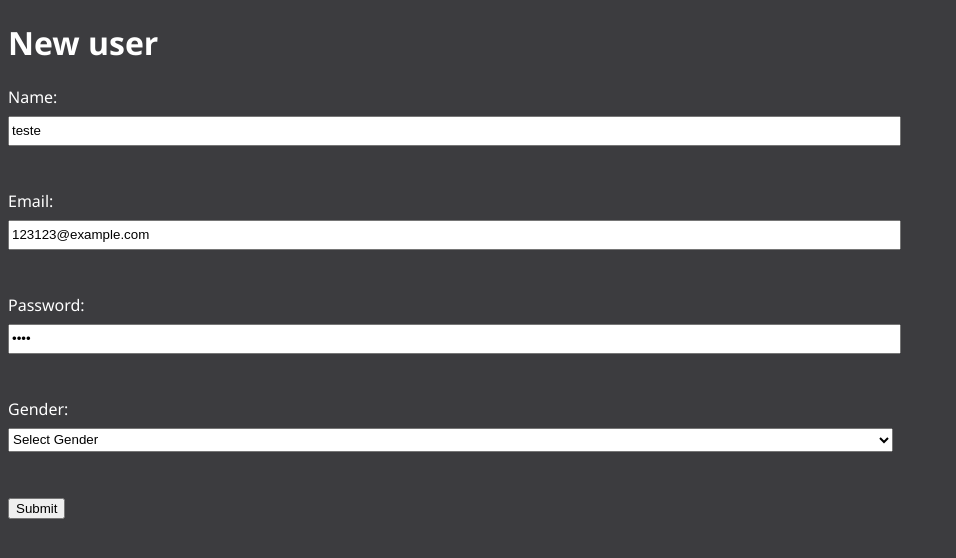
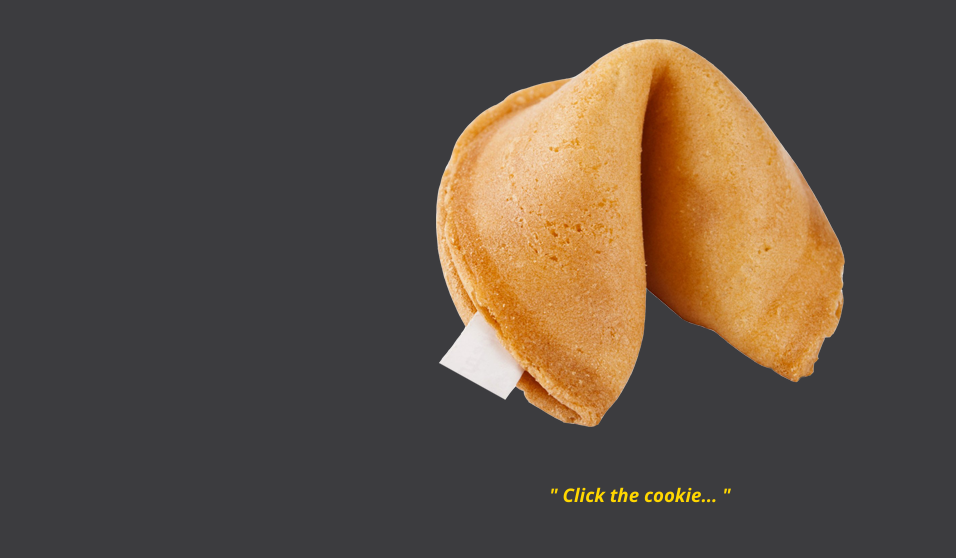
Before and after one commit to FernandoROL/my-first-react-app, a React (Create React App) app: page / in a window 1280 px wide. Shown: the top 558 px of the page, without its empty margins (0-956 px from the left). Built offline with nearby package versions, Linux system fonts and the light colour scheme.

Commit message:
fortune cookie

```diff
--- a/src/App.js
+++ b/src/App.js
@@ -1,73 +1,45 @@
 import React, { Component } from "react";
+import { fortunes } from "./assets/fortunes";
 
 class App extends Component {
 
   constructor(props) {
     super(props);
     this.state = {
-      form: {
-        name: 'teste',
-        email: '123123@example.com',
-        password: '3333',
-        gender: ''
-      },
-    }
-    this.register = this.register.bind(this);
-    this.formChange = this.formChange.bind(this);
+      phraseText: 'Click the cookie...'
+    };
+    this.phrase = fortunes;
+
+    this.biscuitFortune = this.biscuitFortune.bind(this);
   }
 
-  register(event) {
-    const { name, email, password, gender } = this.state.form;
-    name !== '' && email !== '' && password !== '' && gender != '' ?
-      alert(`All fields filled in! \nSelling your information to the chinese mafia... \n\nName: ${name} \nEmail: ${email} \nPassword: ${password} \nGender: ${gender}`) :
-      this.setState({ error: 'Looks like you missed some fieds...' });
-    event.preventDefault();
+  biscuitFortune(){
+    let state = this.state;
+    let randomNumber = Math.floor(Math.random() * this.phrase.length);
+    state.phraseText = this.phrase[randomNumber];
+    this.setState(state);
   }
-
-  formChange(e){
-    let form = this.state.form;
-    form[e.target.name] = e.target.value;
-    this.setState({form: form});
-  }
-
 
   render() {
     return (
+      <div className="main">
+        <Botao btnAction={this.biscuitFortune} name='Give me fortune'/>
+        <h3 className="phrase">{`" ${this.state.phraseText} "`}</h3>
+      </div>
+    );
+  }
+}
+
+class Botao extends Component {
+  render() {
+    return (
       <div>
-        <h1>New user</h1>
-        {this.state.error && <p id='error-alert'>{this.state.error}</p>}
-        <form onSubmit={this.register}>
-          <div>
-            <label>Name:</label>
-            <input type="text" name="name" value={this.state.form.name}
-              onChange={this.formChange}></input>
+        <div className="container">
+          <img id="biscuit" src={require("./assets/biscoito.png")} />
+          <div className="middle">
+            <button id="fortune-button" onClick={this.props.btnAction}>{this.props.name}</button>
           </div>
-          <br /><br />
-          <div>
-            <label>Email:</label>
-            <input type="email" name="email" value={this.state.form.email}
-              onChange={this.formChange}></input>
-          </div>
-          <br /><br />
-          <div>
-            <label>Password:</label>
-            <input type="password" name="password" value={this.state.form.password}
-              onChange={this.formChange}></input>
-          </div>
-          <br /><br />
-          <div>
-            <label>Gender:</label>
-            <select name="gender" value={this.state.form.gender}
-              onChange={this.formChange}>
-              <option value={''}>Select Gender</option>
-              <option value={'male'}>Male</option>
-              <option value={'female'}>Female</option>
-              <option value={'testes'}>Don't specify</option>
-            </select>
-          </div>
-          <br /><br />
-          <button type="submit">Submit</button>
-        </form>
+        </div>
       </div>
     );
   }
--- /dev/null
+++ b/src/assets/fortunes.js
@@ -0,0 +1,32 @@
+export const fortunes = [
+    "Good things are coming your way soon.",
+    "You will find peace in unexpected places.",
+    "Your hard work will soon pay off.",
+    "A great opportunity is on the horizon.",
+    "Success is closer than you think.",
+    "New adventures are awaiting you.",
+    "Happiness begins with a positive mindset.",
+    "Your kindness will lead to unexpected rewards.",
+    "You will soon meet someone who inspires you.",
+    "An old friend will bring you good news.",
+    "A fresh start is on its way to you.",
+    "Your future is as bright as you make it.",
+    "Believe in yourself and success will follow.",
+    "Something wonderful is about to happen.",
+    "A surprise awaits you around the corner.",
+    "Your next adventure will bring happiness.",
+    "You are on the path to something great.",
+    "Good fortune will soon be in your hands.",
+    "Someone will appreciate your efforts soon.",
+    "Your positive energy attracts good things.",
+    "An unexpected gift will bring you joy.",
+    "Trust in your intuition; it won't fail you.",
+    "New experiences will shape your future.",
+    "A peaceful moment will fill you with calm.",
+    "Patience will lead to beautiful things.",
+    "Happiness is in the little moments.",
+    "You are capable of incredible things.",
+    "Unexpected kindness will change your day.",
+    "You are stronger than you realize.",
+    "A great change is coming into your life."
+  ];
--- a/src/index.css
+++ b/src/index.css
@@ -4,26 +4,69 @@ body {
     font-family: 'Segoe UI', Tahoma, Geneva, Verdana, sans-serif;
 }
 
-#error-alert {
-    color: rgb(255, 0, 0);
+.main {
+    display: flex;
+    flex-direction: column;
+    width: 100%;
+    justify-content: center;
+    align-items: center;
 }
 
-#alert-alert {
-    color: yellow;
+.container {
+    position: relative;
 }
 
-#success-alert {
-    color: limegreen;
+.phrase {
+    color: gold;
+    font-style: italic;
 }
 
-form div {
-    display: flex;
-    flex-direction: column;
+.middle {
+    transition: .5s ease;
+    opacity: 0;
+    position: absolute;
+    top: 50%;
+    left: 50%;
+    transform: translate(-50%, -50%);
+    -ms-transform: translate(-50%, -50%);
+    text-align: center;
 }
 
-form div input,
-form div select{
-    width: 70%;
-    margin-top: .5rem;
-    height: 1.5rem;
+button {
+    border-radius: 4px;
+    border-width: 0.2rem;
+    border-color: #DDDDDD;
+    background: #DDDDDD;
+    transition: 0.2s;
 }
+
+button:hover {
+    border-color: #888;
+}
+
+#biscuit {
+    background: transparent;
+    border: none;
+    transition: .3s;
+}
+
+#fortune-button {
+    padding: 1rem;
+}
+
+.container:hover #biscuit {
+    opacity: 0.5;
+}
+
+.container:hover .middle {
+    opacity: 1;
+}
+
+#fortune-button {
+    font-weight: bold;
+}
+
+#fortune-button:hover {
+    background: goldenrod;
+    color: #000000;
+}
```
Also changed, not shown: src/assets/biscoito.png (added), 1 other file (tests, documents, lock files or other folders).
